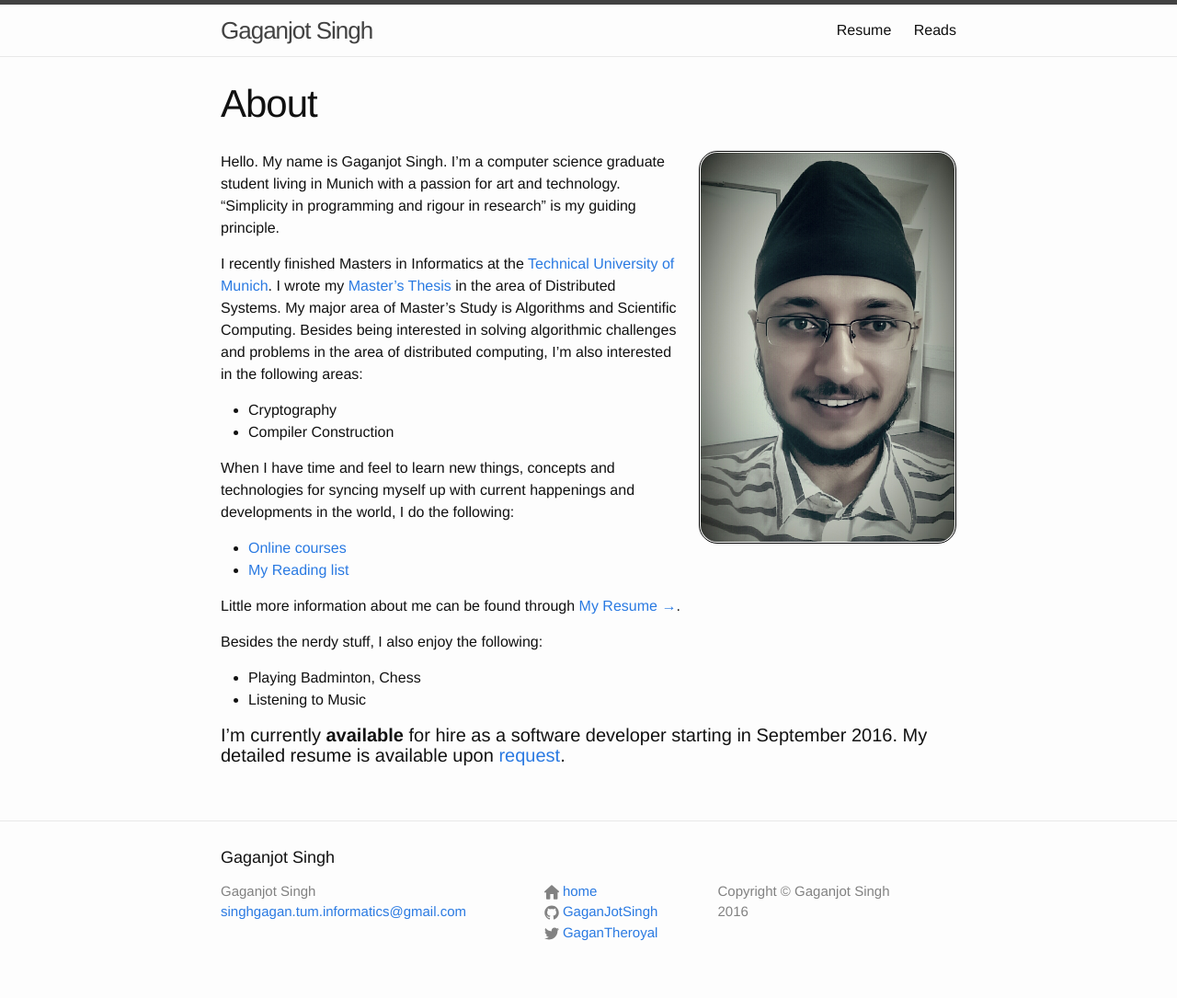
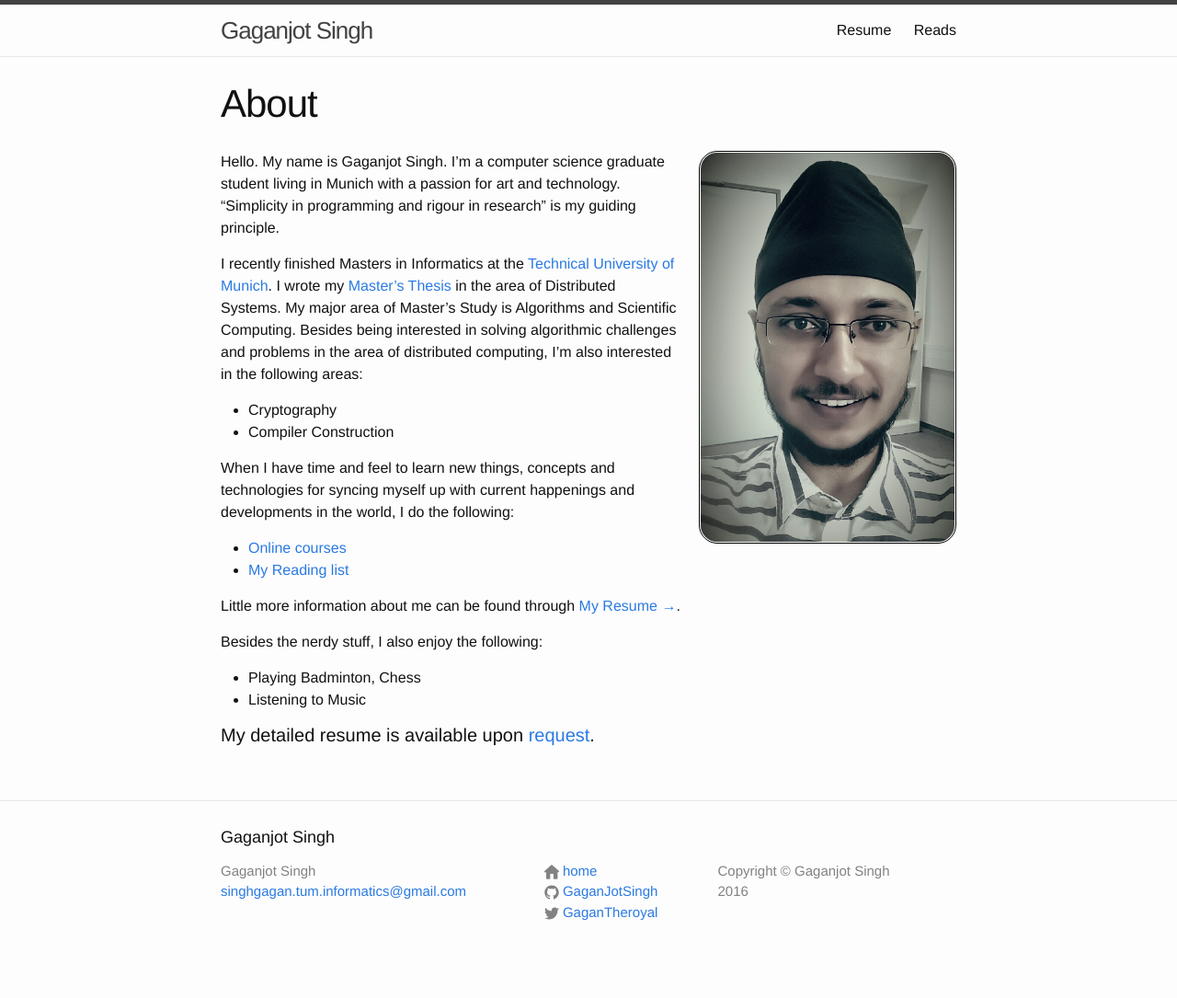
Before and after one commit to GaganJotSingh/GaganJotSingh.github.io, a Jekyll site: the page built from index.md, in a window 1280 px wide. Shown: the whole page at 92% size. Built offline with Jekyll 4.4.1, drawn with Linux system fonts in a browser that asks for light colours; after the commit the page ends 1063 px from its top, so only the background shows below that.

Commit message:
Updated index page

```diff
--- a/index.md
+++ b/index.md
@@ -31,7 +31,7 @@ Besides the nerdy stuff, I also enjoy the following:
 * Playing Badminton, Chess
 * Listening to Music
 
-#### I'm currently **available** for hire as a software developer starting in September 2016. My detailed resume is available upon [request](mailto:{{ site.email }}?subject=Resume Request).
+#### My detailed resume is available upon [request](mailto:{{ site.email }}?subject=Resume Request).
 
 <!--div class="message" style="font-size:11px">
   The views expressed on this blog are solely personal and have no binding, relation or influence with my current and/or past employers.
```
